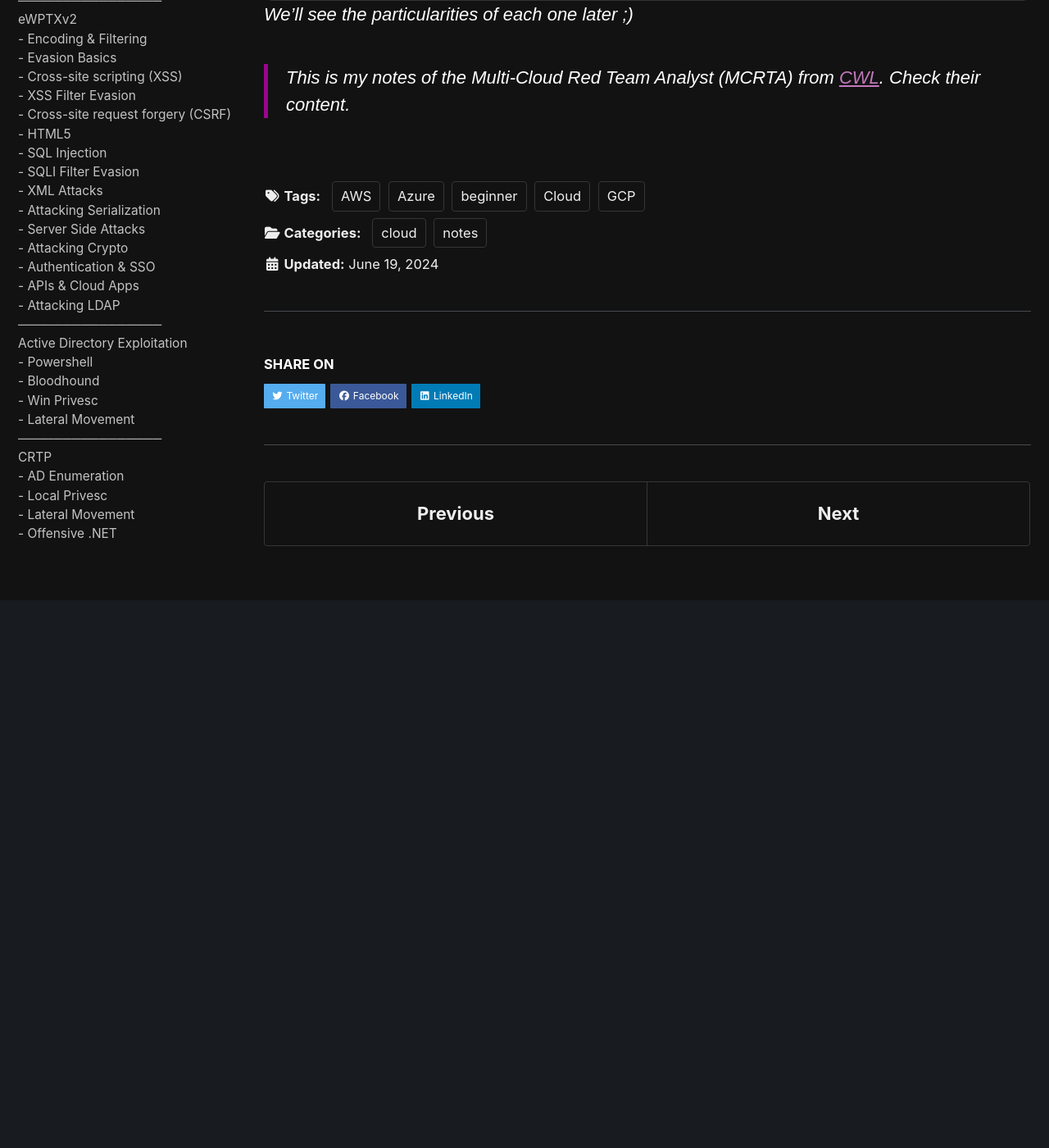
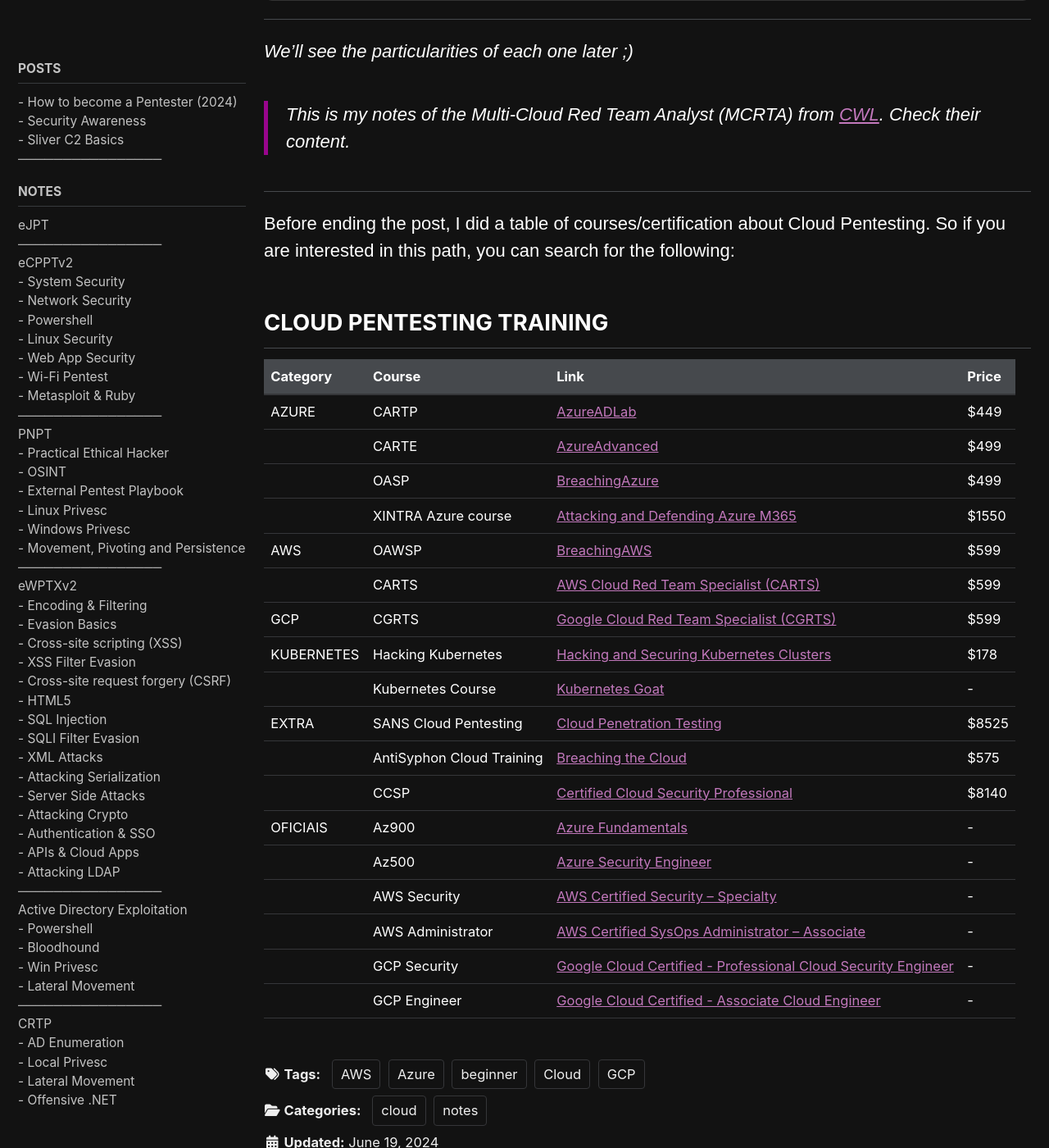
Before and after one commit to Johnermac/Johnermac.github.io, a Jekyll site: the page built from _posts/notes/cloud/2024-06-19-introcloud.md, in a window 1280 px wide and 1400 px high, scrolled down 6302 px. Shown: the whole window at 82% size. Built offline with Jekyll 4.4.1, drawn with Linux system fonts in a browser that asks for light colours; cached includes are drawn as plain includes; nearby versions of some CDN libraries; comment, search, counter and statistics services are not loaded; before the commit the page ends 7034 px from its top, so only the background shows below that; some of the changed text lies outside the part shown.

```diff
--- a/_posts/notes/cloud/2024-06-19-introcloud.md
+++ b/_posts/notes/cloud/2024-06-19-introcloud.md
@@ -960,8 +960,37 @@
 </body>
 </html>
 
+---
+
 *We'll see the particularities of each one later*
 *;)*
 
 
 > This is my notes of the *Multi-Cloud Red Team Analyst (MCRTA)* from [CWL](https://cyberwarfare.live). Check their content.
+
+---
+
+Before ending the post, I did a table of courses/certification about Cloud Pentesting. So if you are interested in this path, you can search for the following:
+
+## CLOUD PENTESTING TRAINING
+
+| Category    | Course                                    | Link                                                                                  | Price  |
+|-------------|-------------------------------------------|---------------------------------------------------------------------------------------|--------|
+| AZURE   | CARTP                                     | [AzureADLab](https://www.alteredsecurity.com/azureadlab)                              | $449   |
+|             | CARTE                                     | [AzureAdvanced](https://www.alteredsecurity.com/azureadvanced)                        | $499   |
+|             | OASP                                      | [BreachingAzure](https://cloudbreach.io/breachingazure/#oasp)                         | $499   |
+|             | XINTRA Azure course                       | [Attacking and Defending Azure M365](https://training.xintra.org/attacking-and-defending-azure-m365) | $1550  |
+| AWS   | OAWSP                                     | [BreachingAWS](https://cloudbreach.io/breachingaws/#oawsp)                            | $599   |
+|             | CARTS                                     | [AWS Cloud Red Team Specialist (CARTS)](https://cyberwarfare.live/product/aws-cloud-red-team-specialist-carts/) | $599   |
+| GCP     | CGRTS                                     | [Google Cloud Red Team Specialist (CGRTS)](https://cyberwarfare.live/product/google-cloud-red-team-specialist-cgrts/) | $599   |
+| KUBERNETES | Hacking Kubernetes                    | [Hacking and Securing Kubernetes Clusters](https://www.theoffensivelabs.com/p/hacking-and-securing-kubernetes-clusters) | $178   |
+|             | Kubernetes Course                         | [Kubernetes Goat](https://madhuakula.com/kubernetes-goat/)                            | -   |
+| EXTRA   | SANS Cloud Pentesting                     | [Cloud Penetration Testing](https://www.sans.org/cyber-security-courses/cloud-penetration-testing/) | $8525  |
+|             | AntiSyphon Cloud Training                 | [Breaching the Cloud](https://www.antisyphontraining.com/event/breaching-the-cloud-w-beau-bullock-3/) | $575   |
+|             | CCSP                                      | [Certified Cloud Security Professional](https://www.isc2.org/certifications/ccsp)     | $8140  |
+| OFICIAIS| Az900                                     | [Azure Fundamentals](https://learn.microsoft.com/pt-br/credentials/certifications/azure-fundamentals/?practice-assessment-type=certification) | -      |
+|             | Az500                                     | [Azure Security Engineer](https://learn.microsoft.com/pt-br/credentials/certifications/azure-security-engineer/?practice-assessment-type=certification) | -      |
+|             | AWS Security                              | [AWS Certified Security – Specialty](https://aws.amazon.com/pt/certification/certified-security-specialty/) | -      |
+|             | AWS Administrator                         | [AWS Certified SysOps Administrator – Associate](https://aws.amazon.com/pt/certification/certified-sysops-admin-associate/) | -      |
+|             | GCP Security                              | [Google Cloud Certified - Professional Cloud Security Engineer](https://cloud.google.com/learn/certification/cloud-security-engineer?hl=pt-br) | -      |
+|             | GCP Engineer                              | [Google Cloud Certified - Associate Cloud Engineer](https://cloud.google.com/learn/certification/cloud-engineer?hl=pt-br) | -      |
```
Also changed, not shown: _posts/notes/cloud/2024-06-28-midazure.md (+110 -84 lines).
